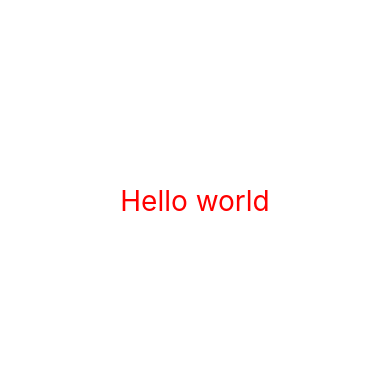
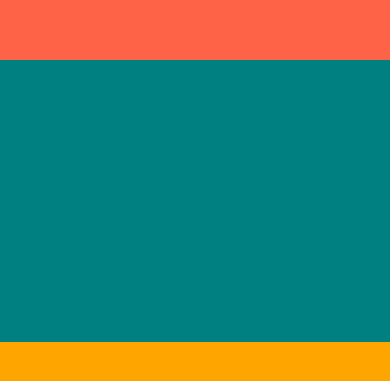
Before and after one commit to chromeheartz/basic-rn-nomad, a React Native app: screen / in a window 390 px wide. Shown: the part 221-602 px from the top of the page. Built offline with nearby package versions, Linux system fonts and the light colour scheme.

Commit message:
[#2.3-#2.4] third-party / layout system

```diff
--- a/App.js
+++ b/App.js
@@ -1,24 +1,12 @@
-import { StatusBar } from 'expo-status-bar';
-import { StyleSheet, Text, View } from 'react-native';
+import React from 'react';
+import { View } from 'react-native';
 
 export default function App() {
   return (
-    <View style={styles.container}>
-      <Text style={styles.text}>Hello world</Text>
-      <StatusBar style="auto" />
+    <View style={{ flex: 1 }}>
+      <View style={{ flex:1, backgroundColor:"tomato" }}></View>
+      <View style={{ flex:1, backgroundColor:"teal" }}></View>
+      <View style={{ flex:1, backgroundColor:"orange" }}></View>
     </View>
   );
 }
-
-const styles = StyleSheet.create({
-  container: {
-    flex: 1,
-    backgroundColor: '#fff',
-    alignItems: 'center',
-    justifyContent: 'center',
-  },
-  text: {
-    fontSize: 28,
-    color: "red"
-  }
-});
```
Also changed, not shown: keypoint.jsx (+57 -0 lines).
